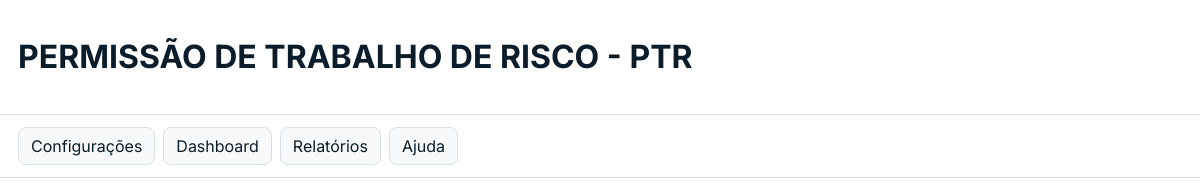
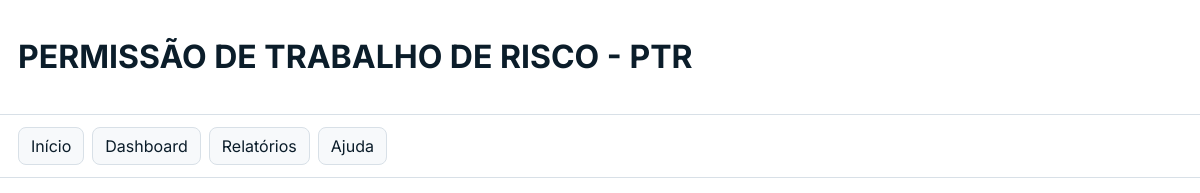
Before and after one commit to sgimecalux/ptr-app, an Electron app: page app/index.html in a window 1200 px wide. Shown: the top 193 px of the page. Drawn offline with nearby package versions, Linux system fonts and the light colour scheme.

Commit message:
Update index.html

```diff
--- a/app/index.html
+++ b/app/index.html
@@ -28,7 +28,7 @@
 </header>
 
 <nav class="navbar">
-  <a data-i18n="nav.settings" href="settings.html">Configurações</a>
+  <a data-i18n="nav.settings" href="settings.html">Início</a>
   <a data-i18n="nav.dashboard" href="dashboard.html">Dashboard</a>
   <a data-i18n="nav.reports" href="reports.html">Relatórios</a>
   <a data-i18n="nav.help" href="help.html">Ajuda</a>
```
